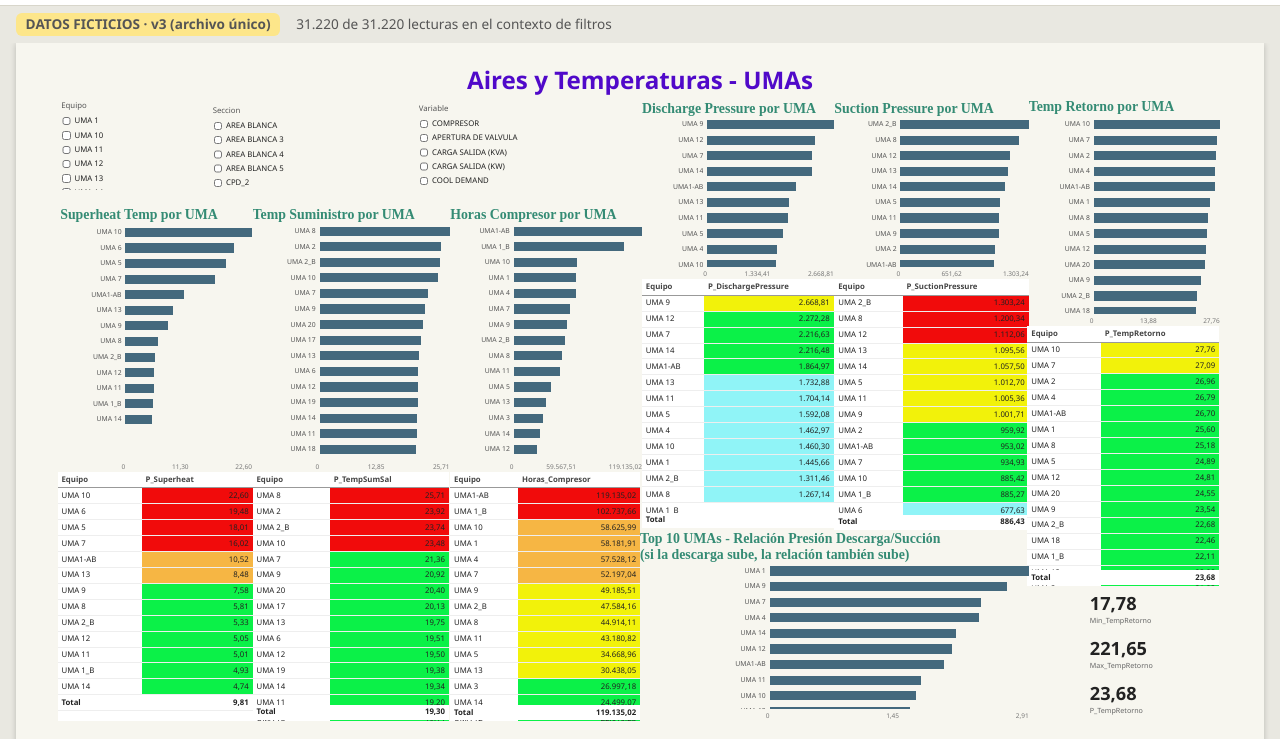
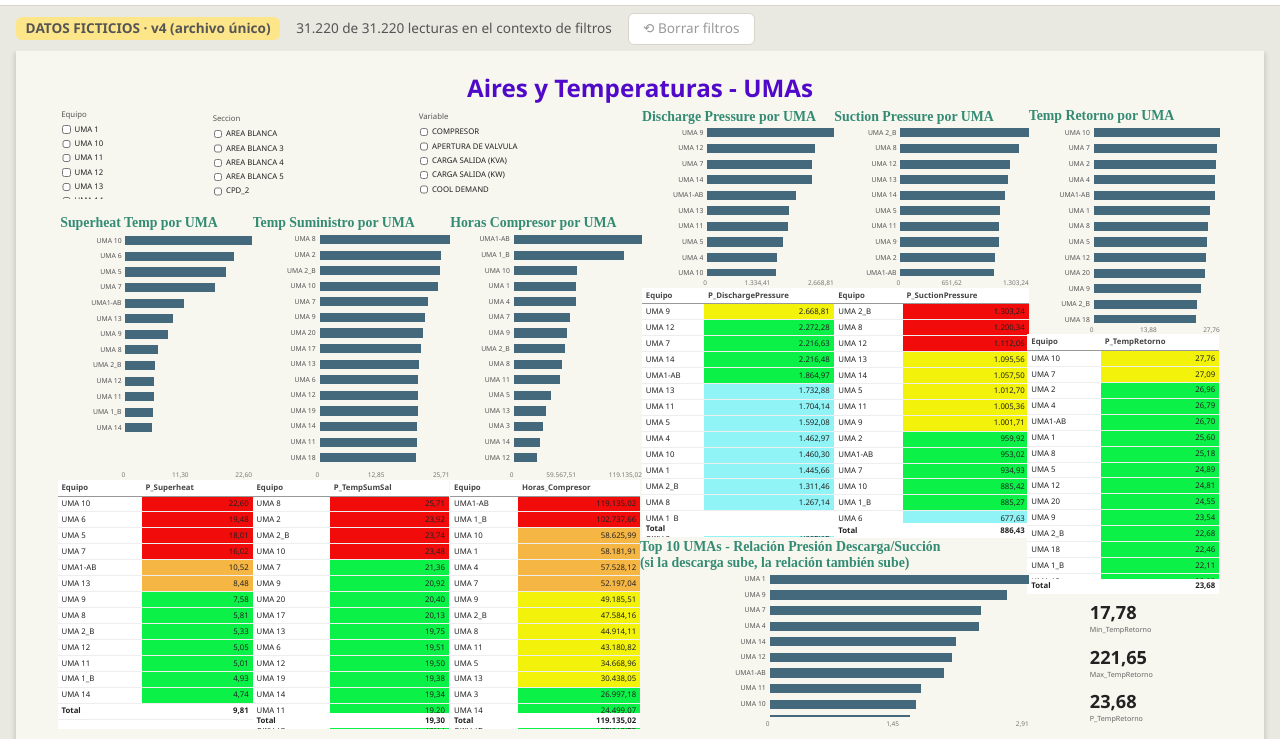
Before and after one commit to FreddyGuerrerro/Proyecto-DataCenter, a plain HTML site: page index.html in a window 1280 px wide. Shown: the part 56-795 px from the top of the page. Drawn offline with Linux system fonts and the light colour scheme.

Commit message:
Update version label and button functionality

```diff
--- a/index.html
+++ b/index.html
@@ -64,6 +64,22 @@ article.card h3{margin:.3rem 0;font-size:1rem}.badge{font-size:.72rem;background
 .progress{height:10px;background:#ddd;border-radius:9px;overflow:hidden}#bar{height:100%;width:0;background:#1b8a4b}
 .tests{list-style:none;padding:0;display:grid;gap:.4rem}.tests label{display:flex;gap:.6rem;background:#fff;border:1px solid var(--line);border-radius:8px;padding:.5rem .8rem;cursor:pointer}
 footer{padding:1rem;font-size:.8rem;color:#666;max-width:1100px}
+
+/* Barras de desplazamiento siempre visibles */
+.sl-list,.plot,.tbl .scroll,.tw{scrollbar-width:auto;scrollbar-color:#7d8791 #e4e3dc}
+.sl-list{overflow-y:scroll;overflow-x:auto}
+.chart.row .plot{overflow-y:scroll;overflow-x:hidden}
+.chart.col .plot{overflow-x:scroll;overflow-y:hidden}
+.tbl .scroll{overflow:scroll}
+.sl-list::-webkit-scrollbar,.plot::-webkit-scrollbar,.tbl .scroll::-webkit-scrollbar{width:12px;height:12px}
+.sl-list::-webkit-scrollbar-track,.plot::-webkit-scrollbar-track,.tbl .scroll::-webkit-scrollbar-track{background:#e4e3dc;border-radius:6px}
+.sl-list::-webkit-scrollbar-thumb,.plot::-webkit-scrollbar-thumb,.tbl .scroll::-webkit-scrollbar-thumb{background:#7d8791;border-radius:6px;border:2px solid #e4e3dc}
+.sl-list::-webkit-scrollbar-thumb:hover,.plot::-webkit-scrollbar-thumb:hover,.tbl .scroll::-webkit-scrollbar-thumb:hover{background:#4b5560}
+.sh{display:flex;justify-content:space-between;align-items:center}
+.sh .x{font:inherit;font-size:calc(var(--u)*10);padding:0 calc(var(--u)*6);border:1px solid #bbb;border-radius:4px;background:#fff;cursor:pointer;color:#a00}
+.sub{position:sticky;top:52px;z-index:15;background:#e9e8e1}
+.sub .clear{background:#dc2626;color:#fff;border-color:#b91c1c;font-weight:600;padding:.3rem .9rem}
+.sub .clear:disabled{background:#fff;color:#999;border-color:var(--line);cursor:not-allowed;font-weight:400}
 </style>
 </head>
 <body>
@@ -75,9 +91,9 @@ footer{padding:1rem;font-size:.8rem;color:#666;max-width:1100px}
 </header>
 
 <section id="dash">
-  <div class="sub"><b style="background:#fde68a;padding:.1rem .6rem;border-radius:6px">DATOS FICTICIOS · v3 (archivo único)</b>
+  <div class="sub"><b style="background:#fde68a;padding:.1rem .6rem;border-radius:6px">DATOS FICTICIOS · v4 (archivo único)</b>
     <span id="status"></span>
-    <button id="clear" hidden>Borrar filtros</button>
+    <button id="clear" class="clear" title="Quita todos los filtros de esta página (Esc)">⟲ Borrar filtros</button>
     <a class="pbi" id="pbiLink" href="#" hidden>Abrir en Power BI</a>
   </div>
   <div class="wrap"><div id="stage" class="stage"></div></div>
@@ -366,7 +382,8 @@ function rSlicer(vis, pgi, pg) {
   const p = panel(vis, 'slicer'), st = state[pgi], f = vis.f, fl = pg.filt[f] || (() => true);
   let items = D[f + '_u'].map((n, i) => ({ n, i })).filter(x => x.n && fl(x.n));
   const dir = (pg.sortDir && pg.sortDir[f]) || 1; items.sort((a, b) => (a.n < b.n ? -1 : 1) * dir);
-  p.innerHTML = `<div class="sh">${f}</div><div class="sl-list"></div>`;
+  p.innerHTML = `<div class="sh"><span>${f}</span><button class="x" title="Borrar selección de ${f}"${st[f].size ? '' : ' hidden'}>✕ borrar</button></div><div class="sl-list"></div>`;
+  $('.x', p).onclick = () => { st[f].clear(); st.pick = null; st.pickSrc = null; render(); };
   const list = $('.sl-list', p);
   items.forEach(x => {
     const lb = el('label', '', `<input type="checkbox"${st[f].has(x.i) ? ' checked' : ''}><span>${x.n}</span>`);
@@ -399,7 +416,7 @@ function render() {
   });
   const nIn = ctxs.pick.rv.length;
   $('#status').textContent = `${ctxs.all.rv.length.toLocaleString('es-CO')} de ${N.toLocaleString('es-CO')} lecturas en el contexto de filtros` + (st.pick != null ? ` · Selección: ${label('Equipo', st.pick)}` : '');
-  $('#clear').hidden = !(st.Equipo.size || st.Seccion.size || st.Variable.size || st.pick != null);
+  $('#clear').disabled = !(st.Equipo.size || st.Seccion.size || st.Variable.size || st.pick != null);
   renderDax(pg);
 }
 function renderDax(pg) {
@@ -454,6 +471,7 @@ function project() {
 }
 
 $('#clear').onclick = () => { const s = state[cur]; s.Equipo.clear(); s.Seccion.clear(); s.Variable.clear(); s.pick = null; s.pickSrc = null; render(); };
+addEventListener('keydown', e => { if (e.key === 'Escape') $('#clear').click(); });
 tabs(); project();
 if (POWERBI_URL) { const a = $('#pbiLink'); a.href = POWERBI_URL; a.target = '_blank'; a.hidden = false; }
 addEventListener('resize', fit);
```
